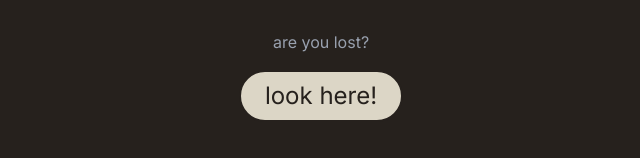
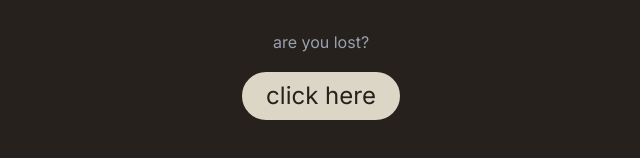
Before and after one commit to tauropena/tauro-newsletter, a Next.js app: page / in a window 1280 px wide. Shown: the part 324-482 px from the top of the page, without its empty margins (319-959 px from the left). Built offline with nearby package versions, Linux system fonts and the light colour scheme.

Commit message:
added cursor to login buttons

```diff
--- a/src/app/(auth)/login/page.js
+++ b/src/app/(auth)/login/page.js
@@ -94,8 +94,8 @@ export default function Login() {
                 type="submit"
                 disabled={loading}
                 className={`w-auto px-6 bg-foreground text-background py-2 px-4 rounded-full border-2 border-background
-                hover:translate-y-[-0.25rem] hover:shadow-[0_0.25rem_0_0_#C8C2B2] transition duration-300" ${
-                  loading ? "opacity-70 cursor-pointer" : ""
+                hover:translate-y-[-0.25rem] hover:shadow-[0_0.25rem_0_0_#C8C2B2] cursor-pointer transition duration-300" ${
+                  loading ? "opacity-70 cursor-not-allowed" : ""
                 }`}
               >
                 {loading ? (
--- a/src/app/page.js
+++ b/src/app/page.js
@@ -11,10 +11,10 @@ export default function Home() {
       <h1 className=" text-gray-400 mb-4">are you lost?</h1>
       <button
         onClick={() => router.push("/login")}
-        className="px-6 text-2xl bg-foreground text-background py-2 rounded-full border-2 border-background
+        className="cursor-pointer px-6 text-2xl bg-foreground text-background py-2 rounded-full border-2 border-background
         hover:translate-y-[-0.25rem] hover:shadow-[0_0.25rem_0_0_#C8C2B2] transition duration-300"
       >
-        look here!
+        click here
       </button>
     </div>
   )
```
